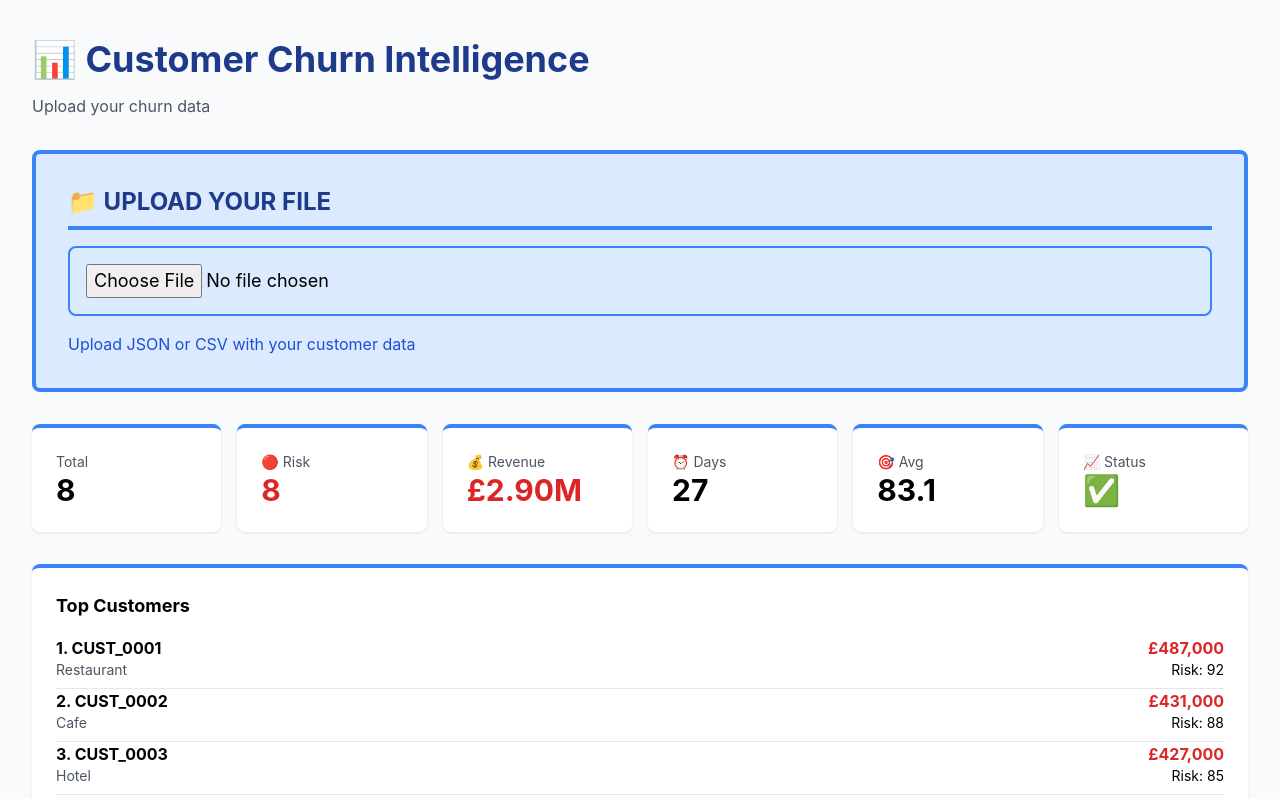
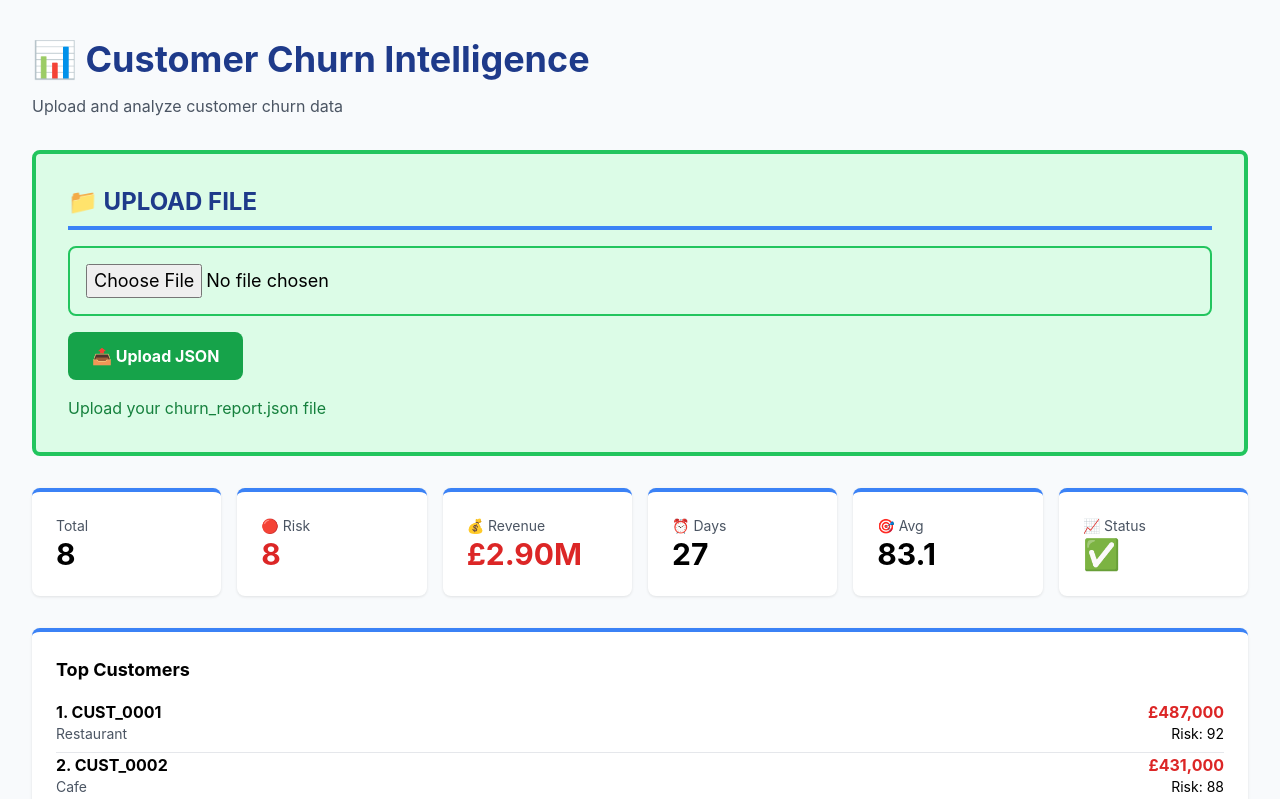
Before and after one commit to ROSI9979/churn-detection, a Next.js app: page /dashboard in a window 1280 px wide. Shown: the top 799 px of the page. Built offline with nearby package versions, Linux system fonts and the light colour scheme.

Commit message:
Add file upload API endpoint

```diff
--- /dev/null
+++ b/app/api/upload/route.ts
@@ -0,0 +1,20 @@
+import { NextRequest, NextResponse } from 'next/server'
+
+export async function POST(request: NextRequest) {
+  try {
+    const formData = await request.formData()
+    const file = formData.get('file') as File
+
+    if (!file) {
+      return NextResponse.json({ error: 'No file provided' }, { status: 400 })
+    }
+
+    const text = await file.text()
+    const json = JSON.parse(text)
+    const data = json.high_risk_customers || (Array.isArray(json) ? json : [])
+
+    return NextResponse.json({ success: true, data, count: data.length })
+  } catch (error) {
+    return NextResponse.json({ error: 'Upload failed: ' + error }, { status: 500 })
+  }
+}
--- a/app/dashboard/page.tsx
+++ b/app/dashboard/page.tsx
@@ -5,23 +5,31 @@ import { useState, useEffect } from 'react'
 export default function Dashboard() {
   const [customers, setCustomers] = useState<any[]>([])
   const [loading, setLoading] = useState(true)
+  const [uploading, setUploading] = useState(false)
 
   useEffect(() => {
     fetch('/api/customers').then(r => r.json()).then(setCustomers).finally(() => setLoading(false))
   }, [])
 
-  const handleUpload = async (e: any) => {
-    const file = e.target.files?.[0]
-    if (!file) return
+  const handleUpload = async (e: React.FormEvent<HTMLFormElement>) => {
+    e.preventDefault()
+    setUploading(true)
 
+    const formData = new FormData(e.currentTarget)
     try {
-      const text = await file.text()
-      const json = JSON.parse(text)
-      const data = json.high_risk_customers || (Array.isArray(json) ? json : [])
-      setCustomers(data)
-      alert('✅ Loaded ' + data.length + ' customers!')
+      const res = await fetch('/api/upload', { method: 'POST', body: formData })
+      const json = await res.json()
+
+      if (json.success) {
+        setCustomers(json.data)
+        alert('✅ Loaded ' + json.count + ' customers!')
+      } else {
+        alert('❌ ' + json.error)
+      }
     } catch (err) {
       alert('❌ Error: ' + err)
+    } finally {
+      setUploading(false)
     }
   }
 
@@ -35,18 +43,26 @@ export default function Dashboard() {
     <div className="min-h-screen bg-slate-50 p-8">
       <div className="max-w-7xl mx-auto">
         <h1 className="mb-2">📊 Customer Churn Intelligence</h1>
-        <p className="text-gray-600 mb-8">Upload your churn data</p>
+        <p className="text-gray-600 mb-8">Upload and analyze customer churn data</p>
 
-        <div className="bg-blue-100 border-4 border-blue-500 rounded-lg p-8 mb-8">
-          <h2 className="text-2xl font-bold mb-4">📁 UPLOAD YOUR FILE</h2>
+        <form onSubmit={handleUpload} className="bg-green-100 border-4 border-green-500 rounded-lg p-8 mb-8">
+          <h2 className="text-2xl font-bold mb-4">📁 UPLOAD FILE</h2>
           <input
             type="file"
-            accept=".json,.csv"
-            onChange={handleUpload}
-            className="block w-full p-4 border-2 border-blue-500 rounded-lg cursor-pointer text-lg"
+            name="file"
+            accept=".json"
+            required
+            className="block w-full p-4 border-2 border-green-500 rounded-lg cursor-pointer text-lg mb-4"
           />
-          <p className="mt-4 text-blue-700">Upload JSON or CSV with your customer data</p>
-        </div>
+          <button
+            type="submit"
+            disabled={uploading}
+            className="bg-green-600 text-white px-6 py-3 rounded-lg font-bold hover:bg-green-700 disabled:opacity-50"
+          >
+            {uploading ? '⏳ Uploading...' : '📤 Upload JSON'}
+          </button>
+          <p className="mt-4 text-green-700">Upload your churn_report.json file</p>
+        </form>
 
         {customers.length > 0 && (
           <>
```
